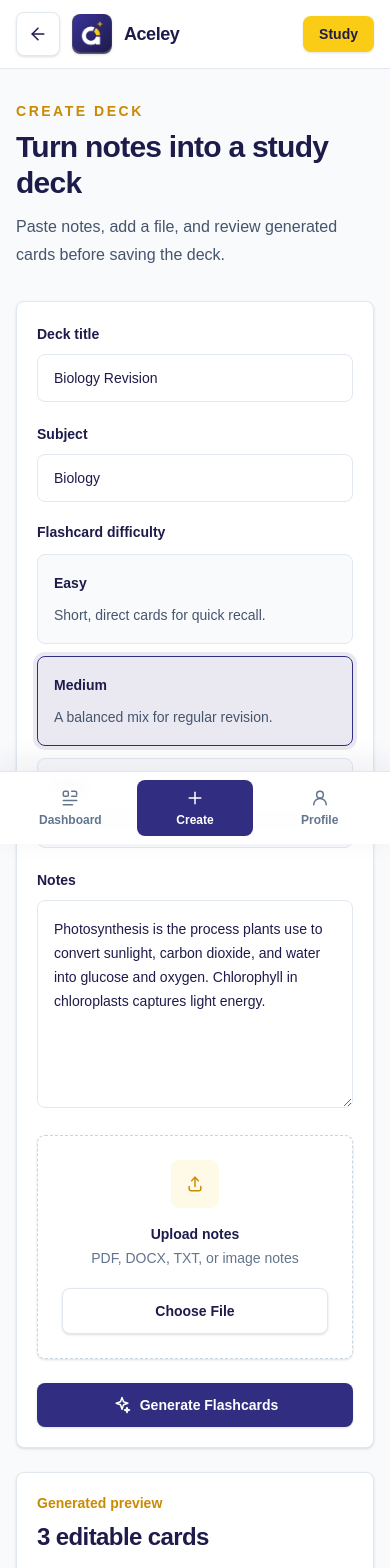
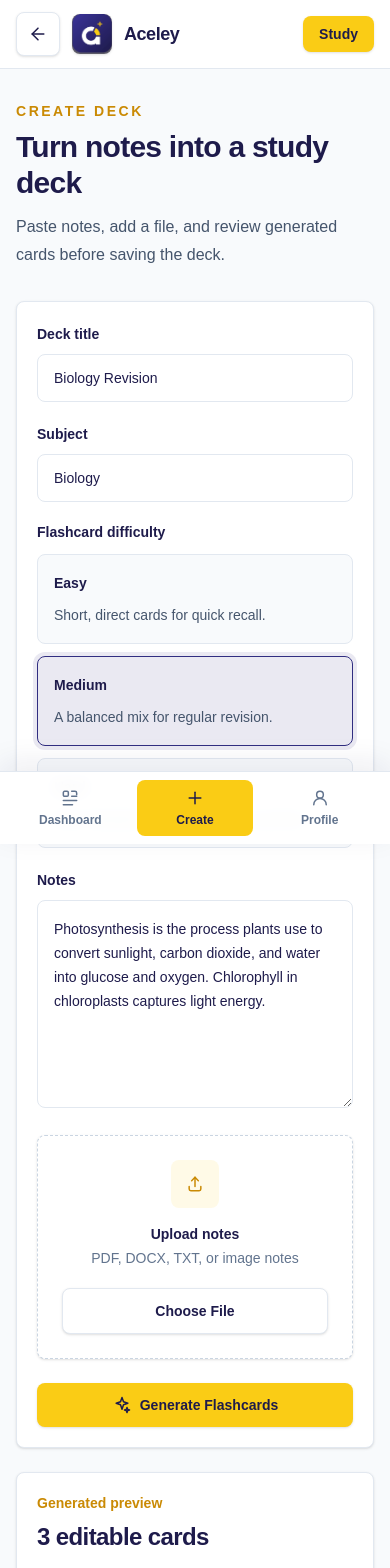
Before and after one commit to Omni-Horizon-Technologies/aceley-fe, a Next.js app: page /create in a window 390 px wide. Shown: the top 1568 px of the page. Built offline with nearby package versions, Linux system fonts and the light colour scheme.

Commit message:
Fix mobile yellow theme states

```diff
--- a/app/components/app-layout.tsx
+++ b/app/components/app-layout.tsx
@@ -76,8 +76,8 @@ export function Navbar({ active }: { active: NavId }) {
               className={cn(
                 "flex min-h-14 flex-col items-center justify-center gap-1 rounded-lg text-xs font-bold transition",
                 active === item.id
-                  ? "bg-[#312E81] text-white hover:bg-[#312E81]"
-                  : "text-slate-500 hover:bg-[#F8FAFC]",
+                  ? "bg-[#FACC15] text-[#1E1B4B] hover:bg-[#FACC15]"
+                  : "text-slate-500 hover:bg-[#FEFCE8] hover:text-[#1E1B4B]",
               )}
               href={item.href}
               key={item.id}
--- a/app/components/ui.tsx
+++ b/app/components/ui.tsx
@@ -202,8 +202,8 @@ export function PrimaryButton({
   type = "button",
 }: ButtonProps) {
   const styles = cn(
-    "inline-flex min-h-11 items-center justify-center gap-2 rounded-lg bg-[#312E81] px-5 py-3 text-sm font-semibold text-white shadow-sm transition hover:bg-[#FACC15] hover:text-[#1E1B4B] focus:outline-none focus-visible:ring-4 focus-visible:ring-[#312E81]/20",
-    disabled && "cursor-not-allowed opacity-60 hover:bg-[#312E81]",
+    "inline-flex min-h-11 items-center justify-center gap-2 rounded-lg bg-[#FACC15] px-5 py-3 text-sm font-semibold text-[#1E1B4B] shadow-sm transition hover:bg-[#312E81] hover:text-white focus:outline-none focus-visible:ring-4 focus-visible:ring-[#FACC15]/25",
+    disabled && "cursor-not-allowed opacity-60 hover:bg-[#FACC15] hover:text-[#1E1B4B]",
     className,
   );
 
```
